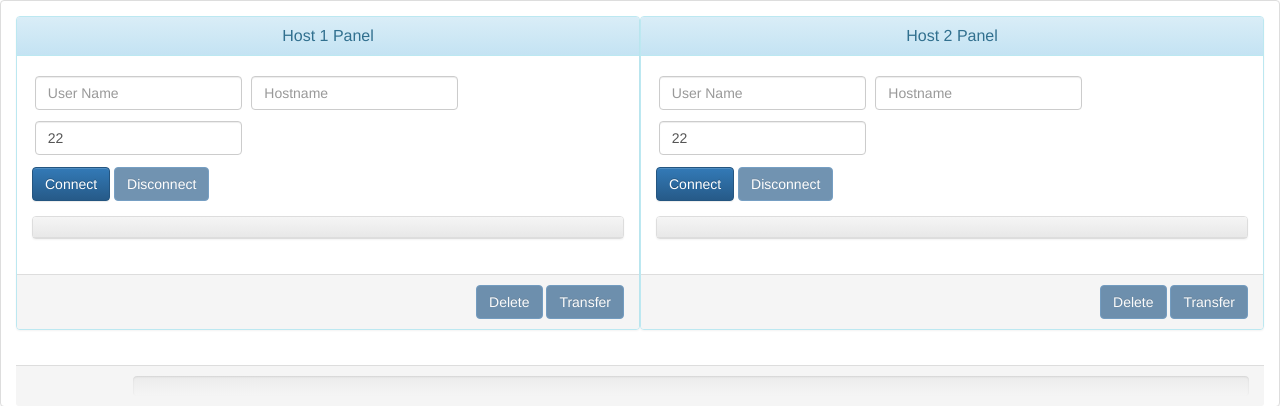
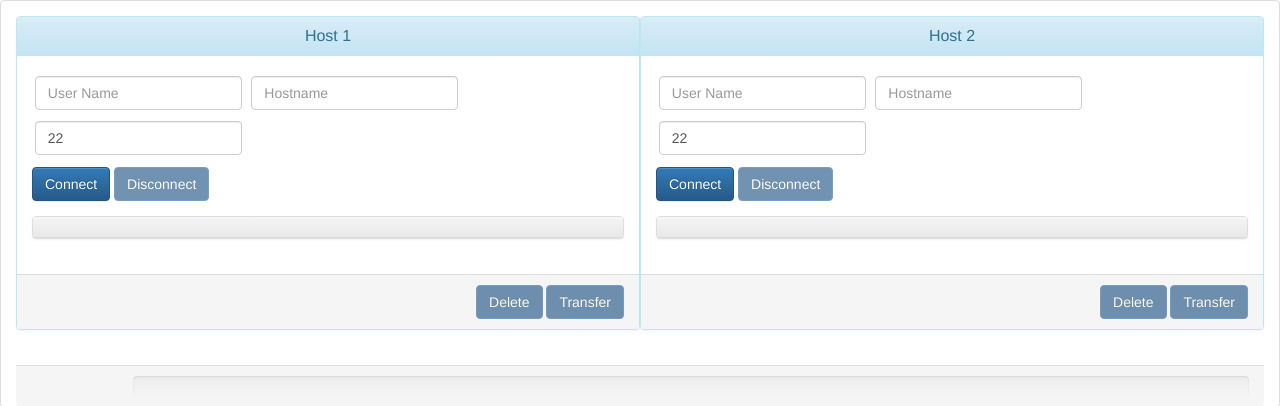
Before and after one commit to neicnordic/sftpbeamer-django_DEPRECATED, a Django app: template sftp_beamer/sftp_beamer/templates/dashboard.html in a window 1280 px wide. Shown: the top 406 px of the page. Run offline with Django 3.2, Linux system fonts and the light colour scheme; the template is opened without the code that fills it, so the values that code supplies are empty; some libraries are stand-ins or nearby versions.

Commit message:
Remove 'Panel' from panel label

```diff
--- a/sftp_beamer/sftp_beamer/templates/dashboard.html
+++ b/sftp_beamer/sftp_beamer/templates/dashboard.html
@@ -65,7 +65,7 @@
         <div class="panel-body row">
             <div class="panel panel-info col-md-6 host1">
                 <div class="panel-heading">
-                    <h4 class="panel-title text-center">Host 1 Panel</h4>
+                    <h4 class="panel-title text-center">Host 1</h4>
                 </div>
                 <div class="panel-body">
                     <form class="form-inline login-form host1-form">
@@ -98,7 +98,7 @@
             </div>
             <div class="panel panel-info col-md-6 host2">
                 <div class="panel-heading">
-                    <h4 class="panel-title text-center">Host 2 Panel</h4>
+                    <h4 class="panel-title text-center">Host 2</h4>
                 </div>
                 <div class="panel-body">
                     <form class="form-inline login-form host2-form">
```
